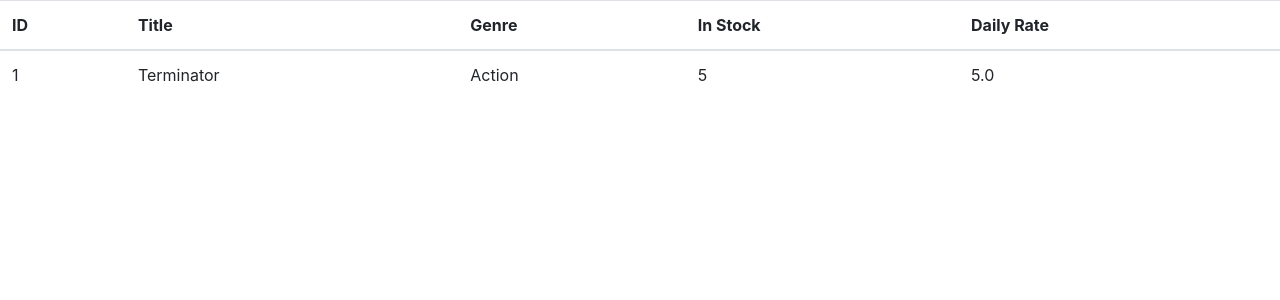
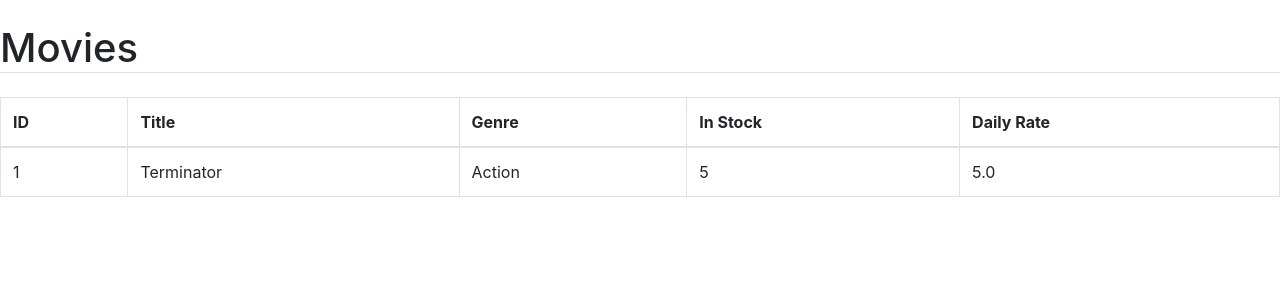
Before and after one commit to anjotadena/django-basic, a Django app: page /movies/ in a window 1280 px wide. Shown: the top 300 px of the page. Run offline with Django 3.2, Linux system fonts and the light colour scheme; data comes from the database, SQL or seed files in the repository; some libraries are stand-ins or nearby versions.

Commit message:
Fix movies table style

```diff
--- a/movies/templates/movies/index.html
+++ b/movies/templates/movies/index.html
@@ -1,6 +1,7 @@
 {% extends 'movies/base.html' %}
 {% block content %}
-    <table class="table">
+    <h1 class="my-4 border-bottom">Movies</h1>
+    <table class="table table-bordered table-hover">
         <thead>
             <tr>
                 <th>ID</th>
```
